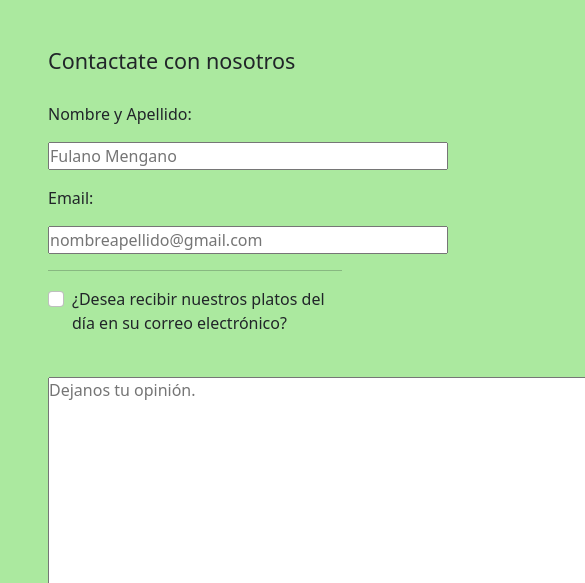
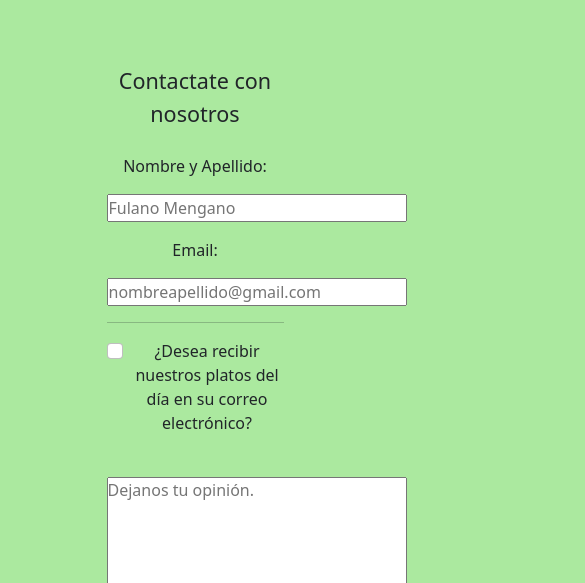
Before and after one commit to manugonzalezm/4ta_entrega_proyecto_final, a website: page contacto.html in a window 390 px wide. Shown: the part 261-844 px from the top of the page, 585 px wide, since content can reach past the window. Drawn offline with nearby package versions, Linux system fonts and the light colour scheme.

Commit message:
form responsive

```diff
--- a/contacto.html
+++ b/contacto.html
@@ -47,6 +47,7 @@
         </nav>
     </header>
     <main>
+        <div id="cajaForm">
             <form class="p-5" action="">
                 <fieldset>
                     <legend>Contactate con nosotros</legend>
@@ -63,7 +64,7 @@
                         </label>
                     </div>
                     <br>
-                <textarea class="my-3" cols="80" rows="13" placeholder="Dejanos tu opinión."></textarea>
+                    <textarea class="my-3 input" cols="80" rows="13" placeholder="Dejanos tu opinión."></textarea>
                     <br>
                     <label for="estrellas">¿Cómo nos calificarías?</label>
                     <select name="estrellas">
@@ -78,6 +79,7 @@
                     <button class="p-2 bg-danger" type="reset">Borrar todo</button>
                 </fieldset>
             </form>
+        </div>
     </main>
     <footer>
         <div class="container-fluid fondo_verde2">
--- a/scss/_components.scss
+++ b/scss/_components.scss
@@ -1,3 +1,3 @@
 .input{
-    width: 400px;
+    width: 300px;
 }
--- a/scss/_layout.scss
+++ b/scss/_layout.scss
@@ -23,3 +23,10 @@
 .cards_comida{
     border: solid rgb(129, 209, 129) 1px;
 }
+
+#cajaForm{
+    width: 70%;
+    height: 40%;
+    margin: 20px auto;
+    text-align: center;
+}
```
Also changed, not shown: css/stylesTrattoria.css. Lines whose indentation alone changed are shown as unchanged.
